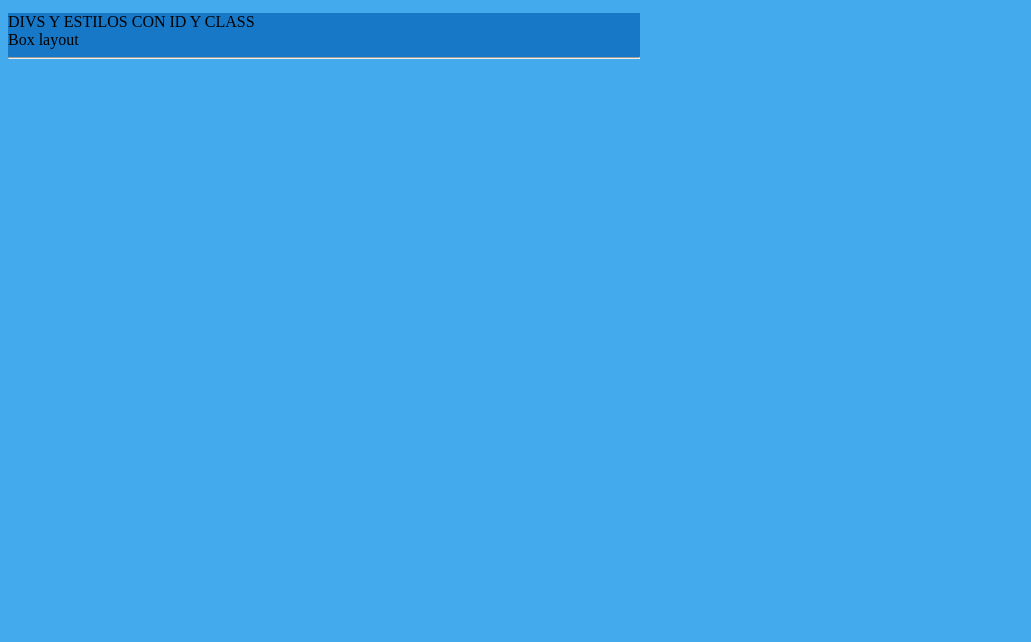
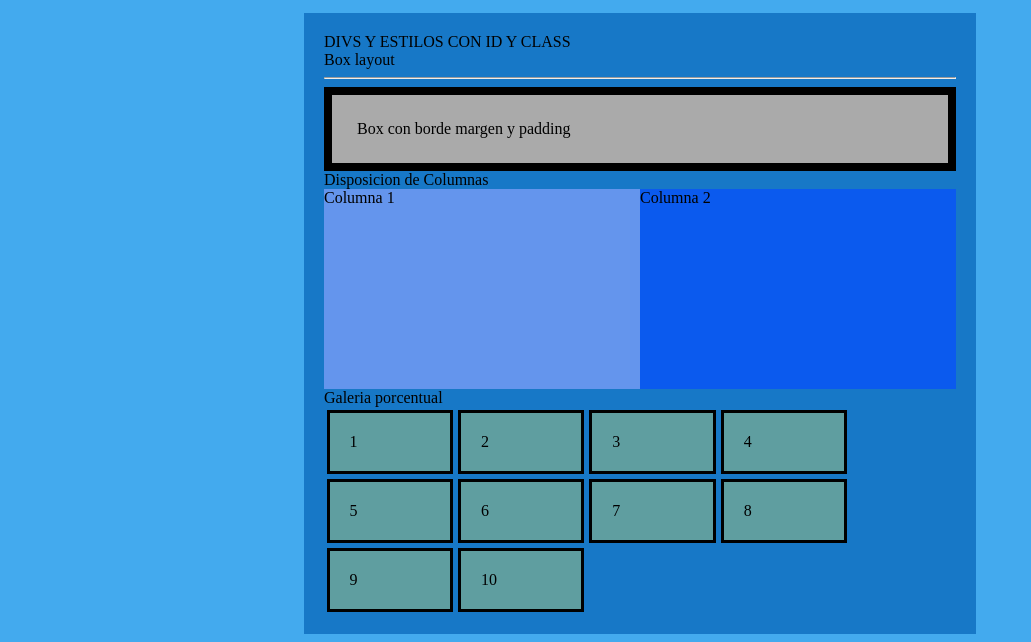
Before and after one commit to Nandogit20/programacion, a plain HTML site: page tp 5/divs_y_estilo.html in a window 1280 px wide. Shown: the part 253-895 px from the top of the page, without its empty margins (0-1031 px from the left). Before the commit the page ends 800 px from the top, so only its background shows below. Drawn offline with Linux system fonts and the light colour scheme.

Commit message:
tp box Layout

```diff
--- a/tp 5/divs_y_estilo.html
+++ b/tp 5/divs_y_estilo.html
@@ -1,27 +1,38 @@
 <!DOCTYPE html>
 <html lang="es">
-<head>
-    <meta charset="UTF-8">
-    <meta name="viewport" content="width=device-width, initial-scale=1.0">
+  <head>
+    <meta charset="UTF-8" />
+    <meta name="viewport" content="width=device-width, initial-scale=1.0" />
     <title>Div y Estilo</title>
-    <style>
-        body{
-           background-color: rgb(67, 170, 238);
-        }
-        #contenedor{
-            background-color: rgb(23, 120, 199);
-            width: 50%;
-        }
-        .titulo{
-            font-size: 2em;
-        }
-    </style>
-</head>
-<body>
-    <p style="text-align: center;"><img src= img/programacion-web.png width="230px" alt="logo de programacion-web"></p>
+    <link rel="stylesheet" href="stilo.css" />
+  </head>
+  <body>
+    <p style="text-align: center">
+      <img src= img/programacion-web.png width="230px" alt="logo de
+      programacion-web">
+    </p>
     <div id="contenedor">
-        <div class="Titulo">DIVS Y ESTILOS CON ID Y CLASS</div>
-        <div class="subtitulo">Box layout<hr></div>
+      <div class="Titulo">DIVS Y ESTILOS CON ID Y CLASS</div>
+      <div class="subtitulo">
+        Box layout
+        <hr />
+      </div>
+      <div id="box1">Box con borde margen y padding</div>
+      <div class="subtitulo">Disposicion de Columnas</div>
+      <div id="columna1" class="columna">Columna 1</div><div id="columna2" class="columna">Columna 2</div>
+      <div class="subtitulo">Galeria porcentual</div>
+      <div class="galeriaporcentual">
+        <div class="imangenporcentual">1</div>
+        <div class="imangenporcentual">2</div>
+        <div class="imangenporcentual">3</div>
+        <div class="imangenporcentual">4</div>
+        <div class="imangenporcentual">5</div>
+        <div class="imangenporcentual">6</div>
+        <div class="imangenporcentual">7</div>
+        <div class="imangenporcentual">8</div>
+        <div class="imangenporcentual">9</div>
+        <div class="imangenporcentual">10</div>
+      </div>
     </div>
-</body>
+  </body>
 </html>
--- /dev/null
+++ b/tp 5/stilo.css
@@ -0,0 +1,46 @@
+body{
+    background-color: rgb(67, 170, 238);
+ }
+ #contenedor{
+     background-color: rgb(23, 120, 199);
+     width: 50%;
+     margin: 0 auto;
+     padding: 20px;
+ }
+ .titulo{
+     font-size: 2em;
+ }
+ #box1{
+    background-color: rgb(170, 170, 170);
+    width: 100%;
+    padding: 25px;
+    box-sizing: border-box;
+    border: solid 8px black;
+ }
+ #columna1{
+    background-color: cornflowerblue;
+    width: 50%;
+ }
+ #columna2{
+    background-color: rgb(11, 90, 238);
+    width: 50%;
+ }
+ .columna{
+    height: 200PX;
+    display: inline-block;
+    box-sizing: border-box
+ }
+ .imangenporcentual{
+    background-color: cadetblue;
+    display: inline-block;
+    padding: 20px;
+    width: 20%;
+    font-size: 16px;
+    box-sizing: border-box;
+    margin: 2.5px;
+    border:solid 3px black;
+ }
+ .galeriaporcentual{
+    font-size: 0;
+
+ }
```
